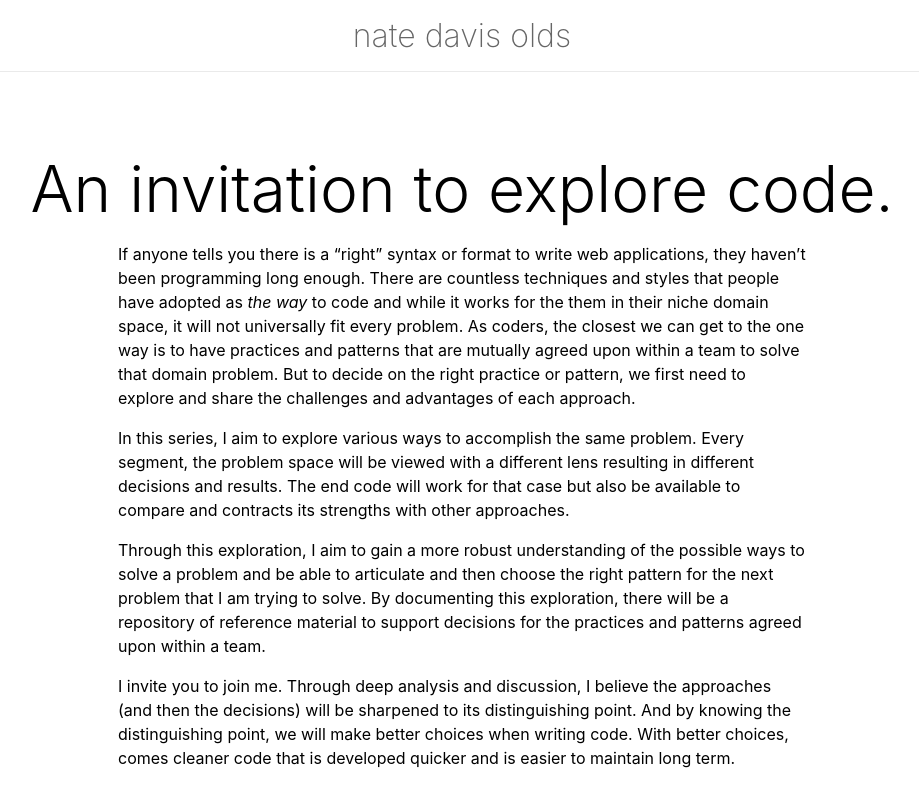
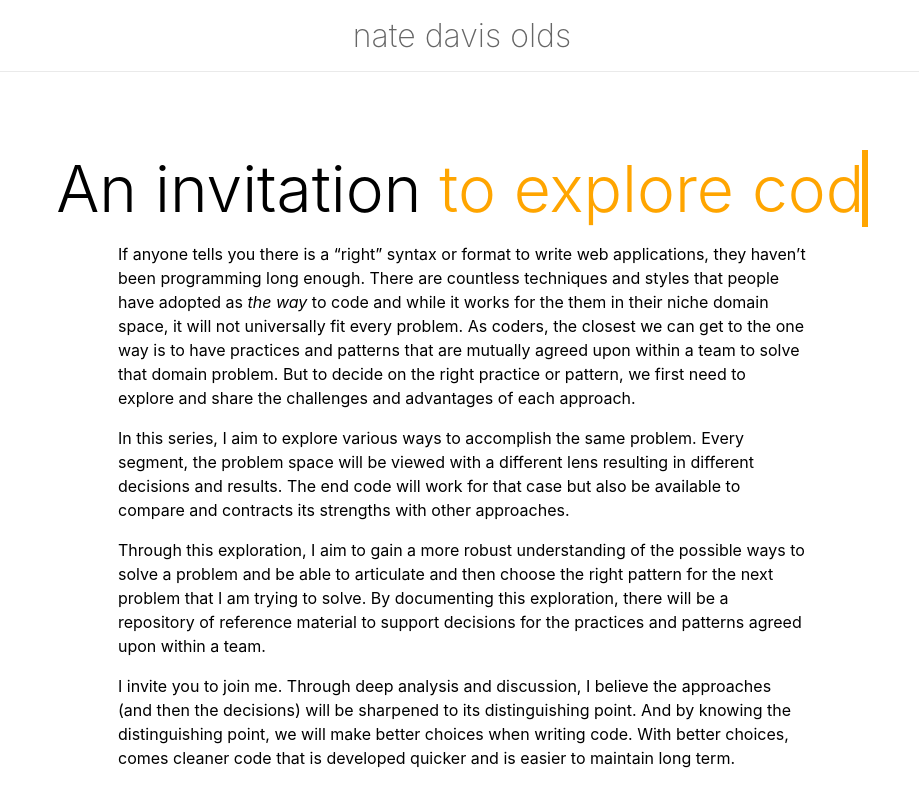
Before and after one commit to natedavisolds/exploringcode, a Next.js app: page / in a window 1280 px wide. Shown: the top 790 px of the page, without its empty margins (178-1097 px from the left). Built offline with nearby package versions, Linux system fonts and the light colour scheme.

Commit message:
Adds typewriter effect to homepage

```diff
--- a/jsconfig.json
+++ b/jsconfig.json
@@ -2,7 +2,8 @@
   "compilerOptions": {
     "baseUrl": ".",
     "paths": {
-      "@components/*": ["components/*"]
+      "@components/*": ["components/*"],
+      "@styles/*": ["styles/*"]
     }
   }
 }
--- a/pages/_app.js
+++ b/pages/_app.js
@@ -1,4 +1,5 @@
 import 'styles/globals.scss'
+
 import Layout from '@components/Layout'
 
 function MyApp({ Component, pageProps }) {
--- a/pages/index.js
+++ b/pages/index.js
@@ -1,4 +1,7 @@
 import Head from 'next/head'
+
+const TypedIn = ({children}) =>
+  <span className="typed-in">{children}</span>
 
 export default function Home() {
   return (
@@ -9,7 +12,9 @@ export default function Home() {
       </Head>
 
       <main className="main">
-        <h1 className="title">An invitation to explore code.</h1>
+        <h1 className="title">
+          An invitation <span className="cursor"><span className="typed-in"> to explore code.</span><span className="typed-in2">to learn together.</span></span>
+        </h1>
 
         <article className="article">
           <p>If anyone tells you there is a “right”  syntax or format to write web applications, they haven’t been programming long enough.  There are countless techniques and styles that people have adopted as <em>the way</em> to code and while it works for the them in their niche domain space, it will not universally fit every problem.  As coders, the closest we can get to the one way is to have practices and patterns that are mutually agreed upon within a team to solve that domain problem.  But to decide on the right practice or pattern, we first need to explore and share the challenges and advantages of each approach.</p>
--- a/styles/globals.scss
+++ b/styles/globals.scss
@@ -79,3 +79,5 @@ a {
   font-weight: 300;
   padding: 0 1rem;
 }
+
+@import "./typed-in.scss"
--- /dev/null
+++ b/styles/typed-in.scss
@@ -0,0 +1,55 @@
+@keyframes typed1 {
+  15%, 45% {
+    width: 6.6em;
+    display:inline-flex;
+  }
+
+  0%, 46%, 100% {
+    width: 0em;
+    display: none;
+  }
+}
+
+@keyframes typed2 {
+  65%, 100% {
+    width: 7em;
+    display:inline-flex;
+  }
+
+  0%, 50% {
+    width: 0em;
+    display: none;
+  }
+}
+
+@keyframes blink-caret {
+  from, to { border-color: transparent }
+  50% { border-color: orange; }
+}
+
+.typed-in {
+  width: 0;
+  overflow: hidden;
+  white-space: nowrap;
+  position: relative;
+  display:inline-flex;
+  animation:
+    typed1 15s steps(20, end) 5;
+}
+
+.cursor {
+  color: orange;
+  border-right: .1em solid transparent;
+  animation:
+    blink-caret 1s step-end 75;
+}
+
+.typed-in2 {
+  width: 7em;
+  overflow: hidden;
+  white-space: nowrap;
+  position: relative;
+  display:inline-flex;
+  animation:
+    typed2 15s steps(20, end) 5;
+}
```
